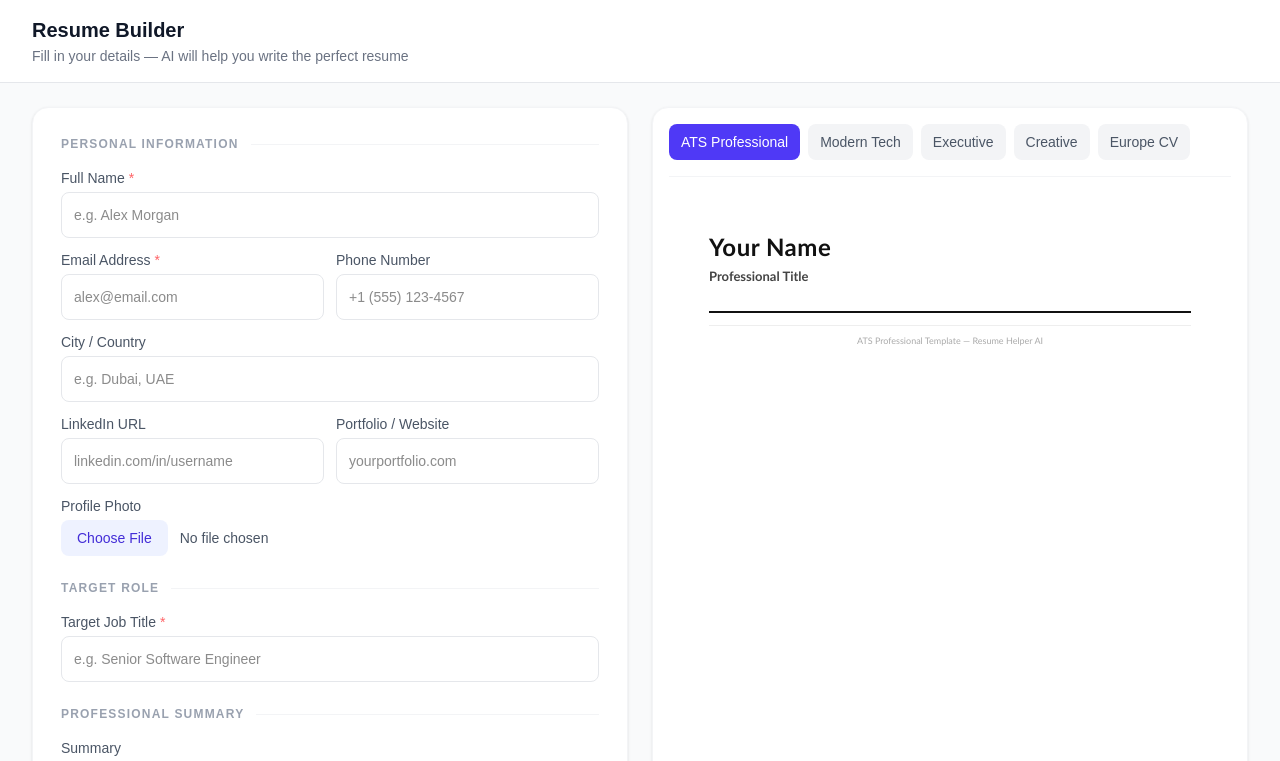
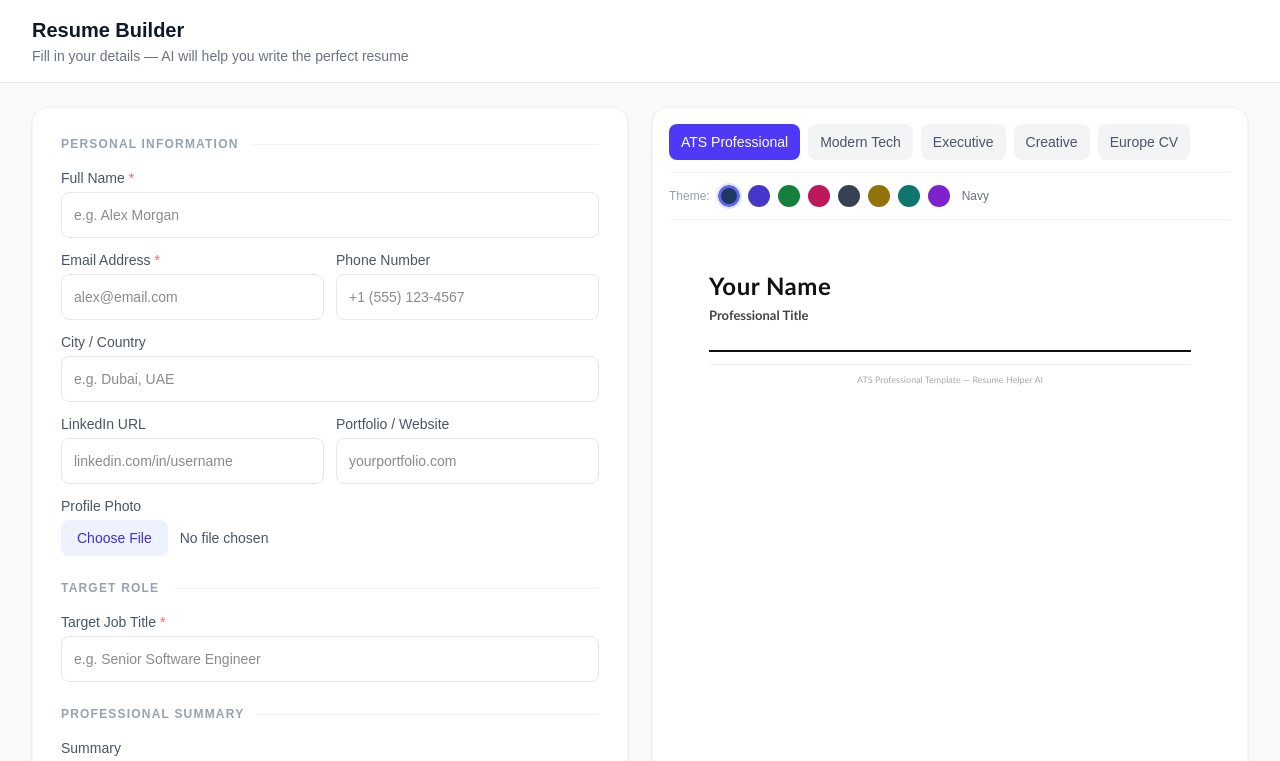
Before and after one commit to pragathishc/ai-resume-builder, a Next.js app: page /resume-builder in a window 1280 px wide. Shown: the top 761 px of the page. Built offline with nearby package versions, Linux system fonts and the light colour scheme.

Commit message:
Update page.js

```diff
--- a/src/app/resume-builder/page.js
+++ b/src/app/resume-builder/page.js
@@ -45,36 +45,23 @@ function Field({ label, required, error, children }) {
   );
 }
 
-// Collapsible Card for multi-entry sections
+// Collapsible Card
 function EntryCard({ title, subtitle, onDelete, children, defaultOpen = true }) {
   const [open, setOpen] = useState(defaultOpen);
   return (
     <div className="border border-gray-200 rounded-xl mb-3 overflow-hidden">
-      <div
-        className="flex items-center justify-between px-4 py-3 bg-gray-50 cursor-pointer hover:bg-gray-100 transition"
-        onClick={() => setOpen(!open)}
-      >
+      <div className="flex items-center justify-between px-4 py-3 bg-gray-50 cursor-pointer hover:bg-gray-100 transition" onClick={() => setOpen(!open)}>
         <div>
           <p className="text-sm font-semibold text-gray-800">{title || "Untitled"}</p>
           {subtitle && <p className="text-xs text-gray-500">{subtitle}</p>}
         </div>
         <div className="flex items-center gap-2">
-          <button
-            type="button"
-            onClick={(e) => { e.stopPropagation(); onDelete(); }}
-            className="text-gray-400 hover:text-red-500 transition p-1 rounded-lg hover:bg-red-50"
-            title="Delete"
-          >
-            🗑
-          </button>
+          <button type="button" onClick={(e) => { e.stopPropagation(); onDelete(); }}
+            className="text-gray-400 hover:text-red-500 transition p-1 rounded-lg hover:bg-red-50" title="Delete">🗑</button>
           <span className={`text-gray-400 transition-transform duration-200 ${open ? "rotate-180" : ""}`}>▾</span>
         </div>
       </div>
-      {open && (
-        <div className="p-4 bg-white border-t border-gray-100">
-          {children}
-        </div>
-      )}
+      {open && <div className="p-4 bg-white border-t border-gray-100">{children}</div>}
     </div>
   );
 }
@@ -82,21 +69,31 @@ function EntryCard({ title, subtitle, onDelete, children, defaultOpen = true })
 // Add Button
 function AddButton({ onClick, label }) {
   return (
-    <button
-      type="button"
-      onClick={onClick}
-      className="w-full border-2 border-dashed border-gray-200 text-gray-500 hover:border-indigo-300 hover:text-indigo-600 hover:bg-indigo-50 rounded-xl py-3 text-sm font-medium transition flex items-center justify-center gap-2"
-    >
+    <button type="button" onClick={onClick}
+      className="w-full border-2 border-dashed border-gray-200 text-gray-500 hover:border-indigo-300 hover:text-indigo-600 hover:bg-indigo-50 rounded-xl py-3 text-sm font-medium transition flex items-center justify-center gap-2">
       <span className="text-lg leading-none">+</span> {label}
     </button>
   );
 }
+
+// Color Themes
+const COLOR_THEMES = [
+  { label: "Navy", value: "#1e3a5f" },
+  { label: "Indigo", value: "#4338ca" },
+  { label: "Green", value: "#15803d" },
+  { label: "Rose", value: "#be185d" },
+  { label: "Charcoal", value: "#374151" },
+  { label: "Amber", value: "#92700a" },
+  { label: "Teal", value: "#0f766e" },
+  { label: "Purple", value: "#7e22ce" },
+];
 
 function ResumeBuilderContent() {
   const searchParams = useSearchParams();
   const initialTemplate = searchParams.get("template") || "ATS Professional";
   const [selectedTemplate, setSelectedTemplate] = useState(initialTemplate);
   const [showFullScreenPreview, setShowFullScreenPreview] = useState(false);
+  const [themeColor, setThemeColor] = useState("#1e3a5f");
 
   // Personal Info
   const [name, setName] = useState("");
@@ -113,10 +110,8 @@ function ResumeBuilderContent() {
   const [isGenerating, setIsGenerating] = useState(false);
   const [generateError, setGenerateError] = useState("");
 
-  // Education — multiple entries
-  const [educations, setEducations] = useState([
-    { id: 1, degree: "", college: "", year: "", field: "" }
-  ]);
+  // Education
+  const [educations, setEducations] = useState([{ id: 1, degree: "", college: "", year: "" }]);
 
   // Skills
   const [skills, setSkills] = useState("");
@@ -128,15 +123,11 @@ function ResumeBuilderContent() {
   const [languages, setLanguages] = useState("");
   const [certifications, setCertifications] = useState("");
 
-  // Projects — multiple entries
-  const [projects, setProjects] = useState([
-    { id: 1, name: "", description: "", tech: "" }
-  ]);
+  // Projects
+  const [projects, setProjects] = useState([{ id: 1, name: "", description: "", tech: "" }]);
 
-  // Experience — multiple entries
-  const [experiences, setExperiences] = useState([
-    { id: 1, company: "", role: "", duration: "", description: "" }
-  ]);
+  // Experience
+  const [experiences, setExperiences] = useState([{ id: 1, company: "", role: "", duration: "", description: "" }]);
 
   // Validation
   const [errors, setErrors] = useState({});
@@ -145,12 +136,10 @@ function ResumeBuilderContent() {
   const fullScreenPreviewRef = useRef();
 
   const inputClass = (hasError) =>
-    `w-full border rounded-lg p-3 text-sm focus:outline-none focus:ring-2 focus:ring-indigo-400 transition ${
-      hasError ? "border-red-400 bg-red-50" : "border-gray-200 bg-white"
-    }`;
+    `w-full border rounded-lg p-3 text-sm focus:outline-none focus:ring-2 focus:ring-indigo-400 transition ${hasError ? "border-red-400 bg-red-50" : "border-gray-200 bg-white"}`;
 
   // Education helpers
-  const addEducation = () => setEducations([...educations, { id: Date.now(), degree: "", college: "", year: "", field: "" }]);
+  const addEducation = () => setEducations([...educations, { id: Date.now(), degree: "", college: "", year: "" }]);
   const removeEducation = (id) => setEducations(educations.filter((e) => e.id !== id));
   const updateEducation = (id, field, value) => setEducations(educations.map((e) => e.id === id ? { ...e, [field]: value } : e));
 
@@ -164,9 +153,8 @@ function ResumeBuilderContent() {
   const removeExperience = (id) => setExperiences(experiences.filter((e) => e.id !== id));
   const updateExperience = (id, field, value) => setExperiences(experiences.map((e) => e.id === id ? { ...e, [field]: value } : e));
 
-  // Build combined strings for preview components
-  const combinedExperience = experiences
-    .filter((e) => e.company || e.role)
+  // Build combined strings
+  const combinedExperience = experiences.filter((e) => e.company || e.role)
     .map((e) => `${e.company}${e.role ? ` — ${e.role}` : ""}${e.duration ? ` (${e.duration})` : ""}\n${e.description}`)
     .join("\n\n");
 
@@ -178,7 +166,6 @@ function ResumeBuilderContent() {
   const primaryEdu = combinedEducation[0] || { degree: "", college: "", year: "" };
   const extraEdu = combinedEducation.slice(1).map((e) => `${e.degree}${e.college ? `, ${e.college}` : ""}${e.year ? ` (${e.year})` : ""}`).join("\n");
 
-  const renderPreviewComponent = (templateName) => {
   const previewProps = {
     name, email, phone, city, linkedin, portfolio,
     jobTitle, photo, skills, languages, certifications, summary,
@@ -191,7 +178,10 @@ function ResumeBuilderContent() {
     projectTech: primaryProject.tech,
     extraProjects,
     experience: combinedExperience,
+    themeColor,
   };
+
+  const renderPreviewComponent = (templateName) => {
     switch (templateName) {
       case "ATS Professional": return <ATSPreview {...previewProps} />;
       case "Modern Tech": return <ModernPreview {...previewProps} />;
@@ -282,7 +272,6 @@ function ResumeBuilderContent() {
           {/* FORM */}
           <div className="bg-white rounded-2xl shadow-sm border border-gray-100 p-5 md:p-7">
 
-            {/* Personal Info */}
             <SectionHeader title="Personal Information" />
             <Field label="Full Name" required error={errors.name}>
               <input type="text" placeholder="e.g. Alex Morgan" value={name}
@@ -319,7 +308,6 @@ function ResumeBuilderContent() {
                 className="w-full text-sm text-gray-600 file:mr-3 file:py-2 file:px-4 file:rounded-lg file:border-0 file:text-sm file:font-medium file:bg-indigo-50 file:text-indigo-700 hover:file:bg-indigo-100 cursor-pointer" />
             </Field>
 
-            {/* Target Role */}
             <SectionHeader title="Target Role" />
             <Field label="Target Job Title" required error={errors.jobTitle}>
               <input type="text" placeholder="e.g. Senior Software Engineer" value={jobTitle}
@@ -327,7 +315,6 @@ function ResumeBuilderContent() {
                 className={inputClass(errors.jobTitle)} />
             </Field>
 
-            {/* Summary */}
             <SectionHeader title="Professional Summary" />
             <Field label="Summary">
               <textarea placeholder="Write a brief summary or use AI to generate one..." value={summary}
@@ -341,38 +328,28 @@ function ResumeBuilderContent() {
               {generateError && <p className="text-xs text-red-500 mt-1">{generateError}</p>}
             </div>
 
-            {/* Education */}
             <SectionHeader title="Education" />
             {educations.map((edu, idx) => (
-              <EntryCard
-                key={edu.id}
-                title={edu.degree || `Education ${idx + 1}`}
-                subtitle={edu.college}
-                onDelete={() => removeEducation(edu.id)}
-                defaultOpen={idx === 0}
-              >
+              <EntryCard key={edu.id} title={edu.degree || `Education ${idx + 1}`} subtitle={edu.college}
+                onDelete={() => removeEducation(edu.id)} defaultOpen={idx === 0}>
                 <Field label="Degree / Qualification">
                   <input type="text" placeholder="e.g. B.Tech Computer Science" value={edu.degree}
-                    onChange={(e) => updateEducation(edu.id, "degree", e.target.value)}
-                    className={inputClass(false)} />
+                    onChange={(e) => updateEducation(edu.id, "degree", e.target.value)} className={inputClass(false)} />
                 </Field>
                 <div className="grid grid-cols-1 sm:grid-cols-2 gap-3">
                   <Field label="College / University">
                     <input type="text" placeholder="e.g. MIT" value={edu.college}
-                      onChange={(e) => updateEducation(edu.id, "college", e.target.value)}
-                      className={inputClass(false)} />
+                      onChange={(e) => updateEducation(edu.id, "college", e.target.value)} className={inputClass(false)} />
                   </Field>
                   <Field label="Graduation Year">
                     <input type="text" placeholder="e.g. 2023" value={edu.year}
-                      onChange={(e) => updateEducation(edu.id, "year", e.target.value)}
-                      className={inputClass(false)} />
+                      onChange={(e) => updateEducation(edu.id, "year", e.target.value)} className={inputClass(false)} />
                   </Field>
                 </div>
               </EntryCard>
             ))}
             <AddButton onClick={addEducation} label="Add Another Education" />
 
-            {/* Skills */}
             <SectionHeader title="Skills" />
             <Field label="Skills (comma separated)">
               <textarea placeholder="e.g. React, Node.js, Python, SQL..." value={skills}
@@ -404,7 +381,6 @@ function ResumeBuilderContent() {
               )}
             </div>
 
-            {/* Additional Info */}
             <SectionHeader title="Additional Information" />
             <Field label="Languages (comma separated)">
               <textarea placeholder="e.g. English, Arabic, French" value={languages}
@@ -415,20 +391,13 @@ function ResumeBuilderContent() {
                 onChange={(e) => setCertifications(e.target.value)} className={inputClass(false)} />
             </Field>
 
-            {/* Projects */}
             <SectionHeader title="Projects" />
             {projects.map((proj, idx) => (
-              <EntryCard
-                key={proj.id}
-                title={proj.name || `Project ${idx + 1}`}
-                subtitle={proj.tech}
-                onDelete={() => removeProject(proj.id)}
-                defaultOpen={idx === 0}
-              >
+              <EntryCard key={proj.id} title={proj.name || `Project ${idx + 1}`} subtitle={proj.tech}
+                onDelete={() => removeProject(proj.id)} defaultOpen={idx === 0}>
                 <Field label="Project Name">
                   <input type="text" placeholder="e.g. E-Commerce Platform" value={proj.name}
-                    onChange={(e) => updateProject(proj.id, "name", e.target.value)}
-                    className={inputClass(false)} />
+                    onChange={(e) => updateProject(proj.id, "name", e.target.value)} className={inputClass(false)} />
                 </Field>
                 <Field label="Description">
                   <textarea placeholder="Describe what you built and your role..." value={proj.description}
@@ -437,43 +406,33 @@ function ResumeBuilderContent() {
                 </Field>
                 <Field label="Technologies Used">
                   <input type="text" placeholder="e.g. React, Node.js, MongoDB" value={proj.tech}
-                    onChange={(e) => updateProject(proj.id, "tech", e.target.value)}
-                    className={inputClass(false)} />
+                    onChange={(e) => updateProject(proj.id, "tech", e.target.value)} className={inputClass(false)} />
                 </Field>
               </EntryCard>
             ))}
             <AddButton onClick={addProject} label="Add Another Project" />
 
-            {/* Work Experience */}
             <SectionHeader title="Work Experience" />
             {experiences.map((exp, idx) => (
-              <EntryCard
-                key={exp.id}
-                title={exp.role || `Experience ${idx + 1}`}
+              <EntryCard key={exp.id} title={exp.role || `Experience ${idx + 1}`}
                 subtitle={exp.company ? `${exp.company}${exp.duration ? ` · ${exp.duration}` : ""}` : ""}
-                onDelete={() => removeExperience(exp.id)}
-                defaultOpen={idx === 0}
-              >
+                onDelete={() => removeExperience(exp.id)} defaultOpen={idx === 0}>
                 <div className="grid grid-cols-1 sm:grid-cols-2 gap-3">
                   <Field label="Company Name">
                     <input type="text" placeholder="e.g. Google" value={exp.company}
-                      onChange={(e) => updateExperience(exp.id, "company", e.target.value)}
-                      className={inputClass(false)} />
+                      onChange={(e) => updateExperience(exp.id, "company", e.target.value)} className={inputClass(false)} />
                   </Field>
                   <Field label="Job Title / Role">
                     <input type="text" placeholder="e.g. Software Engineer" value={exp.role}
-                      onChange={(e) => updateExperience(exp.id, "role", e.target.value)}
-                      className={inputClass(false)} />
+                      onChange={(e) => updateExperience(exp.id, "role", e.target.value)} className={inputClass(false)} />
                   </Field>
                 </div>
                 <Field label="Duration">
                   <input type="text" placeholder="e.g. Jan 2022 – Present" value={exp.duration}
-                    onChange={(e) => updateExperience(exp.id, "duration", e.target.value)}
-                    className={inputClass(false)} />
+                    onChange={(e) => updateExperience(exp.id, "duration", e.target.value)} className={inputClass(false)} />
                 </Field>
                 <Field label="Responsibilities & Achievements">
-                  <textarea
-                    placeholder={"• Led a team of 5 engineers to deliver...\n• Reduced load time by 40% by...\n• Implemented CI/CD pipeline that..."}
+                  <textarea placeholder={"• Led a team of 5 engineers...\n• Reduced load time by 40%...\n• Implemented CI/CD pipeline..."}
                     value={exp.description}
                     onChange={(e) => updateExperience(exp.id, "description", e.target.value)}
                     rows="4" className={`${inputClass(false)} font-mono text-xs`} />
@@ -495,9 +454,11 @@ function ResumeBuilderContent() {
             </div>
           </div>
 
-          {/* PREVIEW */}
+          {/* PREVIEW PANEL */}
           <div className="bg-white rounded-2xl shadow-sm border border-gray-100 p-4 flex flex-col min-h-96 lg:sticky lg:top-20 lg:max-h-[calc(100vh-6rem)]">
-            <div className="flex flex-wrap gap-2 mb-4 pb-4 border-b border-gray-100 overflow-x-auto">
+
+            {/* Template Tabs */}
+            <div className="flex flex-wrap gap-2 mb-3 pb-3 border-b border-gray-100 overflow-x-auto">
               {["ATS Professional", "Modern Tech", "Executive", "Creative", "Europe CV"].map((tmpl) => (
                 <button key={tmpl} onClick={() => setSelectedTemplate(tmpl)}
                   className={`min-h-[36px] text-xs md:text-sm px-3 py-1.5 rounded-lg transition whitespace-nowrap flex-shrink-0 font-medium ${selectedTemplate === tmpl ? "bg-indigo-600 text-white" : "bg-gray-100 text-gray-600 hover:bg-gray-200"}`}>
@@ -505,6 +466,35 @@ function ResumeBuilderContent() {
                 </button>
               ))}
             </div>
+
+            {/* Color Theme Picker */}
+            <div className="flex items-center gap-2 mb-3 pb-3 border-b border-gray-100">
+              <span className="text-xs text-gray-400 font-medium whitespace-nowrap">Theme:</span>
+              <div className="flex flex-wrap gap-2">
+                {COLOR_THEMES.map((theme) => (
+                  <button
+                    key={theme.value}
+                    onClick={() => setThemeColor(theme.value)}
+                    title={theme.label}
+                    style={{
+                      width: "22px",
+                      height: "22px",
+                      borderRadius: "50%",
+                      background: theme.value,
+                      cursor: "pointer",
+                      border: themeColor === theme.value ? "3px solid #6366f1" : "2px solid transparent",
+                      outline: themeColor === theme.value ? "2px solid #e0e7ff" : "none",
+                      flexShrink: 0,
+                    }}
+                  />
+                ))}
+              </div>
+              <span className="text-xs text-gray-500 ml-1">
+                {COLOR_THEMES.find((t) => t.value === themeColor)?.label}
+              </span>
+            </div>
+
+            {/* Resume Preview */}
             <div ref={resumeRef} className="overflow-auto flex-1">
               {renderPreviewComponent(selectedTemplate)}
             </div>
```
Lines whose indentation alone changed are shown as unchanged.
